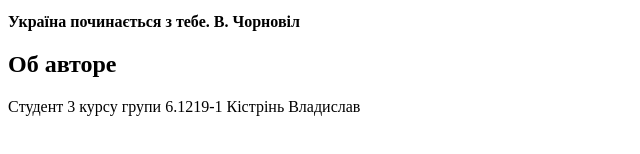
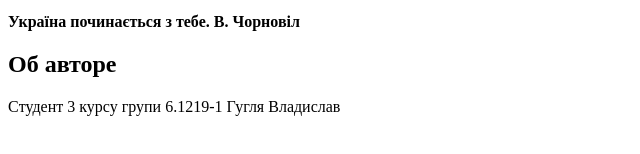
Before and after one commit to VladGoogle/Front-end, a website built with webpack: page lab_3/webpack-project/src/pages/index.html in a window 1280 px wide. Shown: the part 322-476 px from the top of the page, 0-640 px from the left. Built offline with nearby package versions, Linux system fonts and the light colour scheme; files whose address does not match are found by name.

Commit message:
Third commit

```diff
--- a/lab_3/webpack-project/src/pages/index.html
+++ b/lab_3/webpack-project/src/pages/index.html
@@ -41,7 +41,7 @@
  </section>
  <aside>
  <h2>Об авторе</h2>
- Cтудент 3 курсу групи 6.1219-1 Кістрінь Владислав
+ Cтудент 3 курсу групи 6.1219-1 Гугля Владислав
  </aside>
 <footer>
 
```
Also changed, not shown: lab_3/webpack-project/src/pages/news.html (+1 -1 lines), lab_3/webpack-project/src/assets/images/msg-1058912111-70061.jpg (deleted).
